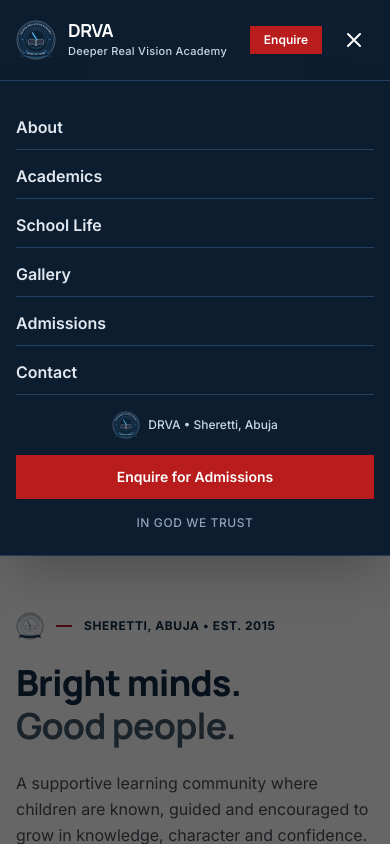
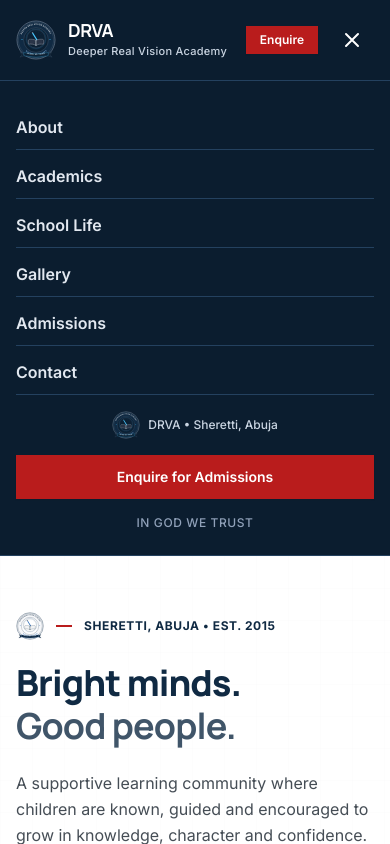
Before and after one commit to BenedictOkpala/drva, a Next.js app: page / in a window 390 px wide. Both pictures are taken after a click on the button "Open navigation menu". Shown: the top 844 px of the page. Built offline with nearby package versions, Linux system fonts and the light colour scheme.

Commit message:
fix: rebuild mobile navigation with simple in-flow expandable structure

```diff
--- a/src/components/layout/Header.tsx
+++ b/src/components/layout/Header.tsx
@@ -1,43 +1,9 @@
 "use client";
 
-import React, { useState, useEffect } from "react";
+import React, { useState } from "react";
 import Link from "next/link";
 import { usePathname } from "next/navigation";
 import { SchoolCrest } from "@/components/brand/SchoolCrest";
-
-export function Header() {
-  const [mobileMenuOpen, setMobileMenuOpen] = useState(false);
-  const [scrolled, setScrolled] = useState(false);
-  const pathname = usePathname();
-
-  useEffect(() => {
-    const handleScroll = () => {
-      setScrolled(window.scrollY > 20);
-    };
-    window.addEventListener("scroll", handleScroll, { passive: true });
-    return () => window.removeEventListener("scroll", handleScroll);
-  }, []);
-
-  // Close mobile menu on Escape key and handle body scroll lock
-  useEffect(() => {
-    const handleKeyDown = (e: KeyboardEvent) => {
-      if (e.key === "Escape") {
-        setMobileMenuOpen(false);
-      }
-    };
-
-    if (mobileMenuOpen) {
-      document.body.style.overflow = "hidden";
-      window.addEventListener("keydown", handleKeyDown);
-    } else {
-      document.body.style.overflow = "";
-    }
-
-    return () => {
-      document.body.style.overflow = "";
-      window.removeEventListener("keydown", handleKeyDown);
-    };
-  }, [mobileMenuOpen]);
 
 const navLinks = [
   { label: "About", href: "/about" },
@@ -48,6 +14,10 @@
   { label: "Contact", href: "/contact" },
 ];
 
+export function Header() {
+  const [mobileMenuOpen, setMobileMenuOpen] = useState(false);
+  const pathname = usePathname();
+
   const isActive = (href: string) => {
     if (!pathname) return false;
     if (href === "/") return pathname === "/";
@@ -55,12 +25,8 @@
   };
 
   return (
-    <>
-      <header
-        className={`sticky top-0 z-50 w-full transition-colors duration-200 bg-[#0B1D2F] border-b border-[#24415F] ${
-          scrolled ? "shadow-lg shadow-black/20" : ""
-        }`}
-      >
+    <header className="sticky top-0 z-50 w-full bg-[#0B1D2F] border-b border-[#24415F]">
+      {/* Top Navigation Row */}
       <div className="max-w-7xl mx-auto px-4 sm:px-6 lg:px-8">
         <div className="flex items-center justify-between h-20">
           {/* Brand & Real Official School Crest */}
@@ -101,7 +67,6 @@
                   aria-current={active ? "page" : undefined}
                 >
                   {link.label}
-                    {/* DRVA Red active underline indicator */}
                   {active && (
                     <span className="absolute bottom-0 left-0 w-full h-[2px] bg-[var(--red)]" />
                   )}
@@ -110,7 +75,7 @@
             })}
           </nav>
 
-            {/* Right Action: DRVA Red CTA */}
+          {/* Desktop Right Action: DRVA Red CTA */}
           <div className="hidden md:flex items-center gap-4">
             <Link
               href="/contact"
@@ -120,7 +85,7 @@
             </Link>
           </div>
 
-            {/* Mobile Menu Button & Quick CTA */}
+          {/* Mobile Bar Actions (Quick CTA + Hamburger Button) */}
           <div className="flex md:hidden items-center gap-3">
             <Link
               href="/contact"
@@ -130,11 +95,11 @@
             </Link>
             <button
               type="button"
-                onClick={() => setMobileMenuOpen((prev) => !prev)}
-                className="min-w-[40px] min-h-[40px] p-2 text-white hover:text-[var(--red)] hover:bg-slate-800/80 transition-colors focus:outline-none focus-visible:ring-2 focus-visible:ring-white flex items-center justify-center rounded-sm"
+              onClick={() => setMobileMenuOpen((open) => !open)}
+              className="w-11 h-11 min-w-[44px] min-h-[44px] p-2.5 text-white hover:text-[var(--red)] hover:bg-slate-800/80 transition-colors focus:outline-none focus-visible:ring-2 focus-visible:ring-white flex items-center justify-center rounded-sm"
               aria-label={mobileMenuOpen ? "Close navigation menu" : "Open navigation menu"}
               aria-expanded={mobileMenuOpen}
-                aria-controls="mobile-navigation-drawer"
+              aria-controls="mobile-navigation-menu"
             >
               {mobileMenuOpen ? (
                 <svg
@@ -172,41 +137,32 @@
         </div>
       </div>
 
-        {/* Mobile Navigation Dropdown Content */}
+      {/* In-Flow Mobile Navigation (directly beneath top row, expands header height) */}
       {mobileMenuOpen && (
-          <div
-            id="mobile-navigation-drawer"
-            role="region"
-            aria-label="Mobile Navigation Menu"
-            className="md:hidden border-t border-[#24415F] bg-[#0B1D2F] w-full max-h-[calc(100dvh-5rem)] overflow-y-auto px-4 sm:px-6 py-6 shadow-2xl relative z-50"
+        <nav
+          id="mobile-navigation-menu"
+          aria-label="Mobile Navigation"
+          className="md:hidden border-t border-[#24415F] bg-[#0B1D2F] px-4 sm:px-6 py-6"
         >
-            <nav className="flex flex-col space-y-1" aria-label="Mobile Navigation Links">
-              {navLinks.map((link) => {
-                const active = isActive(link.href);
-                return (
+          <div className="flex flex-col space-y-1">
+            {navLinks.map((link) => (
               <Link
                 key={link.label}
                 href={link.href}
                 onClick={() => setMobileMenuOpen(false)}
-                    className={`text-base font-semibold py-2.5 border-b border-[#24415F] transition-colors flex items-center justify-between ${
-                      active
-                        ? "text-white font-bold"
-                        : "text-slate-200 hover:text-white"
-                    }`}
+                className="text-base font-semibold py-2.5 border-b border-[#24415F] text-slate-200 hover:text-white transition-colors block"
               >
-                    <span>{link.label}</span>
-                    {active && (
-                      <span className="w-2 h-2 rounded-full bg-[var(--red)]" />
-                    )}
+                {link.label}
               </Link>
-                );
-              })}
-            </nav>
+            ))}
+          </div>
 
           <div className="pt-4 flex flex-col gap-3">
             <div className="flex items-center justify-center gap-2 pb-1">
               <SchoolCrest variant="dark" size="xs" />
-                <span className="text-xs font-medium text-slate-300">DRVA &bull; Sheretti, Abuja</span>
+              <span className="text-xs font-medium text-slate-300">
+                DRVA &bull; Sheretti, Abuja
+              </span>
             </div>
             <Link
               href="/contact"
@@ -219,18 +175,8 @@
               IN GOD WE TRUST
             </p>
           </div>
-          </div>
+        </nav>
       )}
     </header>
-
-      {/* Backdrop Dimmer (behind header z-40) */}
-      {mobileMenuOpen && (
-        <div
-          className="fixed inset-0 z-40 bg-black/60 md:hidden"
-          onClick={() => setMobileMenuOpen(false)}
-          aria-hidden="true"
-        />
-      )}
-    </>
   );
 }
```
Lines whose indentation alone changed are shown as unchanged.
